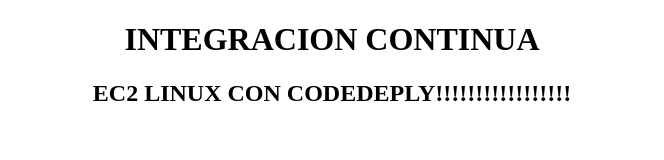
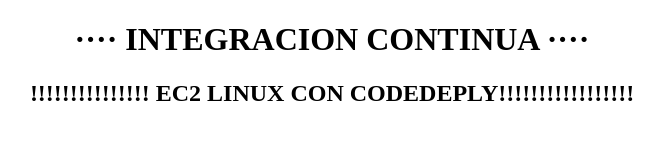
Before and after one commit to asalome01/serverApache, a plain HTML site: page index.html in a window 1280 px wide. Shown: the whole page, without its empty margins (308-972 px from the left). Drawn offline with Linux system fonts and the light colour scheme.

Commit message:
Modifico index.html

```diff
--- a/index.html
+++ b/index.html
@@ -11,8 +11,8 @@
 </head>
 <body>
   <div align="center">
-    <h1>INTEGRACION CONTINUA</h1>
-    <h2>EC2 LINUX CON CODEDEPLY!!!!!!!!!!!!!!!!!</h2>
+    <h1>···· INTEGRACION CONTINUA ····</h1>
+    <h2>!!!!!!!!!!!!!!! EC2 LINUX CON CODEDEPLY!!!!!!!!!!!!!!!!!</h2>
   </div>
 </body>
 </html>
```
